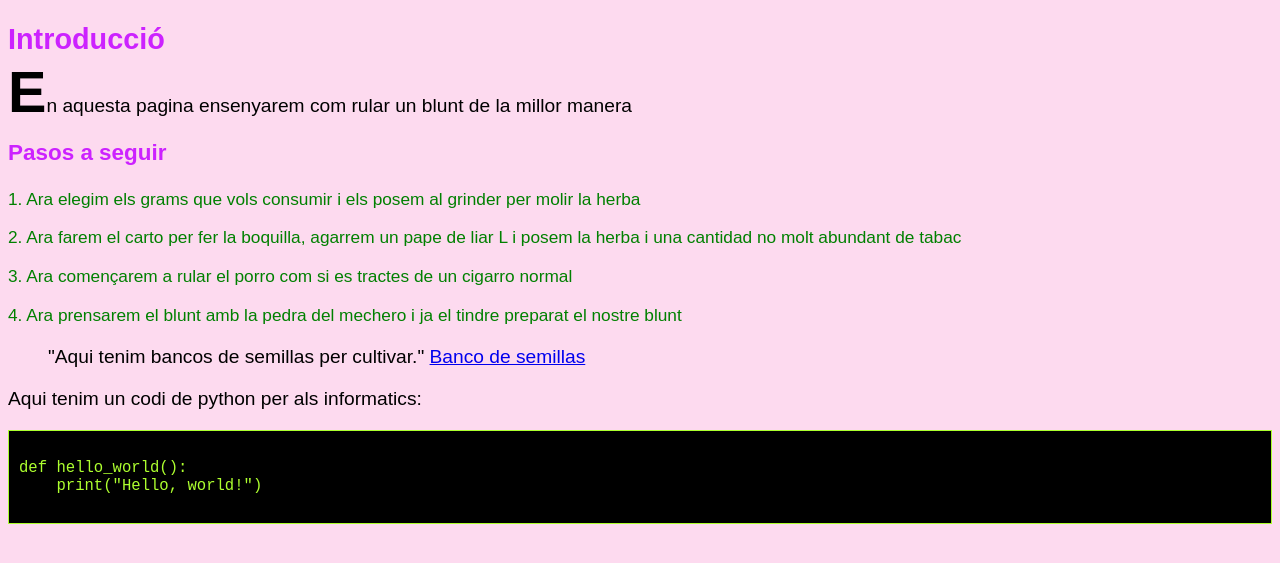
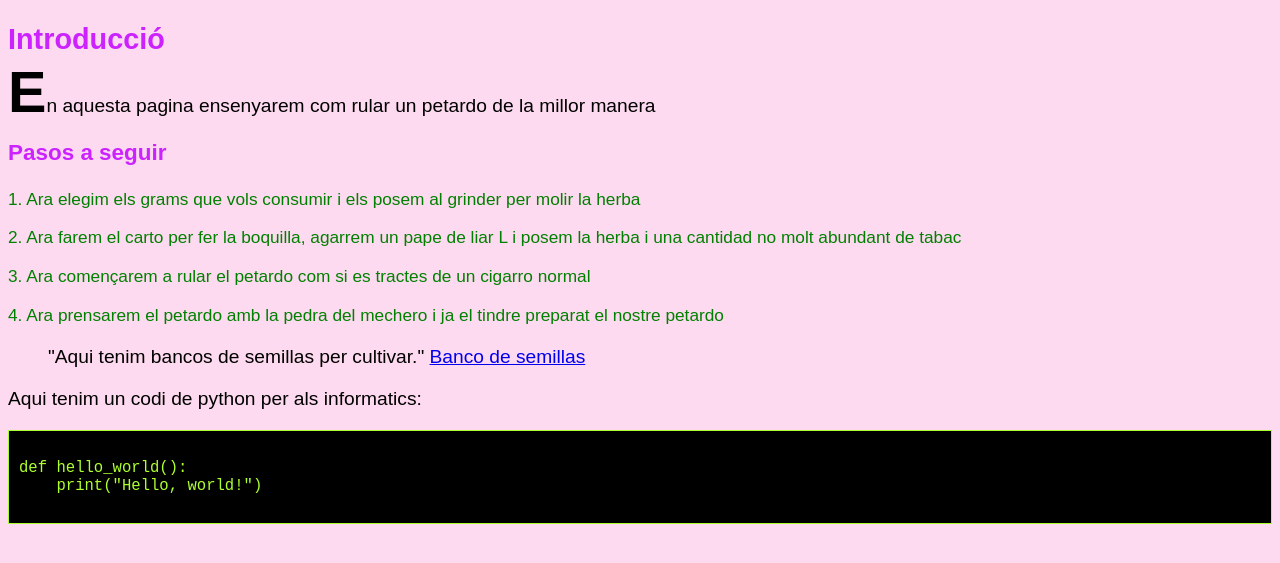
Before and after one commit to holwzz/0373-Llenguatge-Marques, a plain HTML site: page pt2a2/A2ex1.html in a window 1280 px wide. Shown: the part 55-618 px from the top of the page. Drawn offline with Linux system fonts and the light colour scheme.

Commit message:
Update A2ex1.html

```diff
--- a/pt2a2/A2ex1.html
+++ b/pt2a2/A2ex1.html
@@ -10,13 +10,13 @@
 <body>
     <h1>COMO RULAR UN BLUNT</h1>
     <h2>Introducció</h2>
-    <p id="primer" class="classe0">En aquesta pagina ensenyarem com rular un blunt de la millor manera</p>
+    <p id="primer" class="classe0">En aquesta pagina ensenyarem com rular un petardo de la millor manera</p>
     <h3>Pasos a seguir</h3>
 
     <p class="classe1">1. Ara elegim els grams que vols consumir i els posem al grinder per molir la herba</p>
     <p class="classe2">2. Ara farem el carto per fer la boquilla, agarrem un pape de liar L i posem la herba i una cantidad no molt abundant de tabac</p>
-    <p class="classe3">3. Ara començarem a rular el porro com si es tractes de un cigarro normal</p>
-    <p class="classe4">4. Ara prensarem el blunt amb la pedra del mechero i ja el tindre preparat el nostre blunt</p>
+    <p class="classe3">3. Ara començarem a rular el petardo com si es tractes de un cigarro normal</p>
+    <p class="classe4">4. Ara prensarem el petardo amb la pedra del mechero i ja el tindre preparat el nostre petardo</p>
 
     <blockquote cite="https://eurogrow.es/1399-bancos-de-semillas-de-marihuana">
         "Aqui tenim bancos de semillas per cultivar."
```
